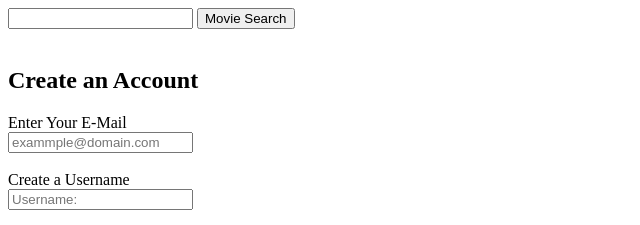
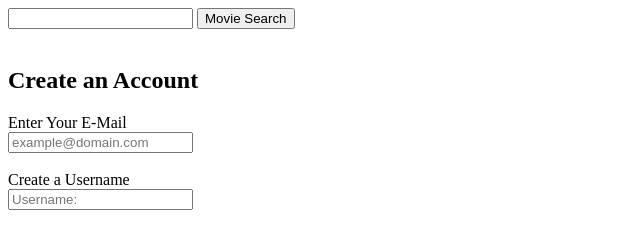
Before and after one commit to Isaac-Ken/WebDev-Udemy, a plain HTML site: page Section 5: HTML: Forms & Tables/forms.html in a window 1280 px wide. Shown: the top 225 px of the page, 0-640 px from the left. Drawn offline with Linux system fonts and the light colour scheme.

Commit message:
Update forms.html

```diff
--- a/Section 5: HTML: Forms & Tables/forms.html
+++ b/Section 5: HTML: Forms & Tables/forms.html
@@ -18,7 +18,7 @@
     <form action="/forms">
         <label for="Email">Enter Your E-Mail </label>
         <br>
-        <input id="Email" type="text" placeholder="exammple@domain.com">
+        <input id="Email" type="text" placeholder="example@domain.com">
         <br>
         <br>
         <label for="Username">Create a Username</label>
```
